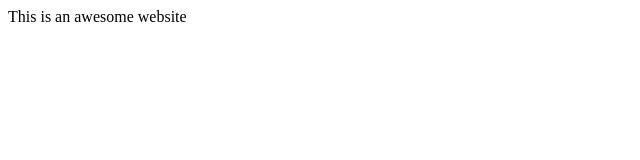
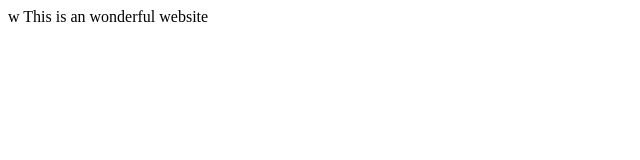
Before and after one commit to ShivamSharma99/shivam-s-one-image-, a plain HTML site: page index.html in a window 1280 px wide. Shown: the full height of the page, 0-640 px from the left. Drawn offline with Linux system fonts and the light colour scheme.

Commit message:
no such chages

```diff
--- a/index.html
+++ b/index.html
@@ -1,9 +1,9 @@
-<html>
+w<html>
 <title>
 Sample Website
 </title>
 <head>
-This is an awesome website
+This is an wonderful website
 </head>
 
 </html>
```
